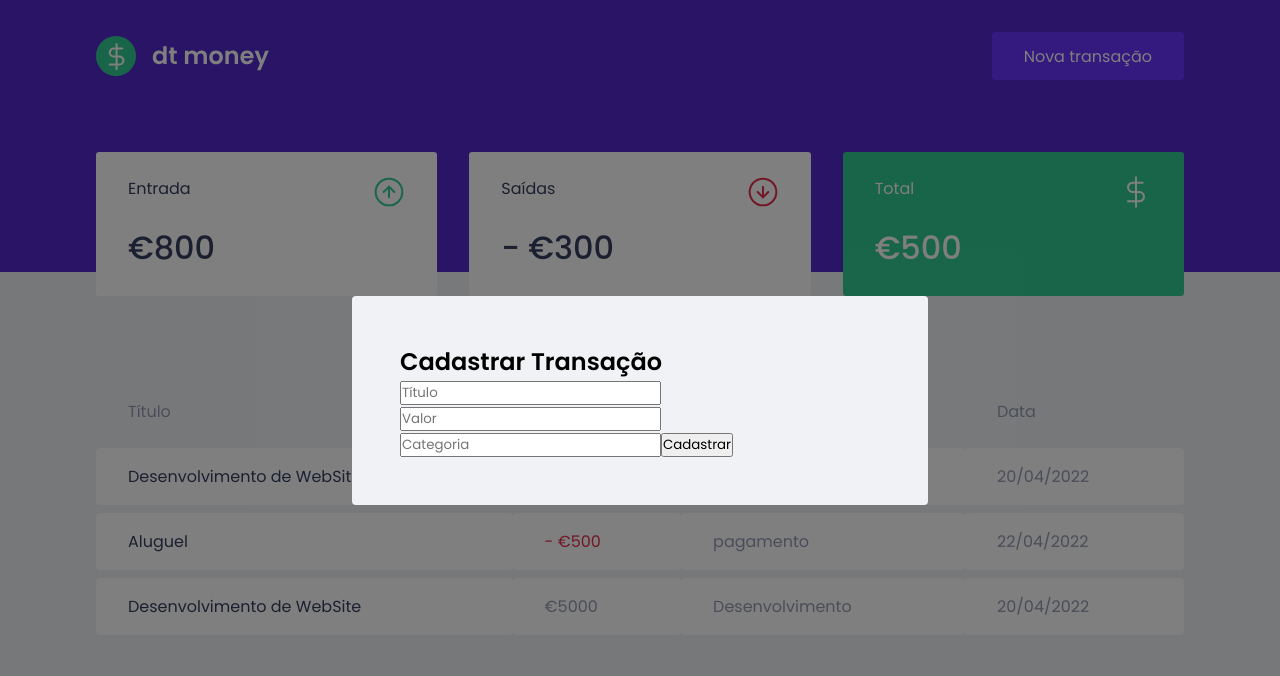
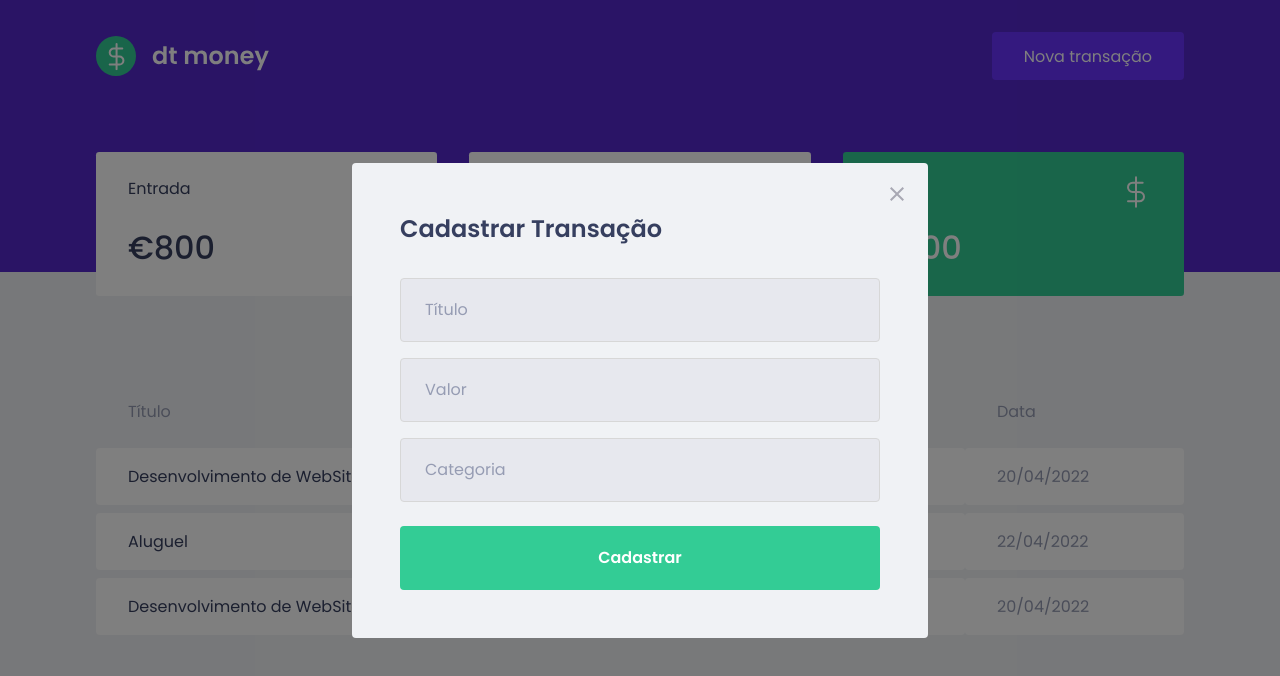
Before and after one commit to felipeat07/dtmoney, a React (Create React App) app: page / in a window 1280 px wide. Both pictures are taken after a click on the button "Nova transação". Shown: the top 676 px of the page. Built offline with nearby package versions, Linux system fonts and the light colour scheme; no server answers; what miragejs would draw is missing.

Commit message:
estilizando modal

```diff
--- a/src/components/NewTransactionModal/index.tsx
+++ b/src/components/NewTransactionModal/index.tsx
@@ -1,4 +1,5 @@
 import Modal from 'react-modal'
+import CloseImg from '../../assets/close.svg'
 import { Container } from './styles';
 
 interface NewTransactionModal{
@@ -14,6 +15,12 @@
         overlayClassName='react-modal-overlay'
         className='react-modal-content'
       >
+
+        <button type='button' onClick={onRequestClose} className='react-modal-close' >
+            <img src={CloseImg} alt="Fechar modal" />
+        </button>
+
+
         <Container>
           <h2>Cadastrar Transação</h2>
 
--- a/src/components/NewTransactionModal/styles.ts
+++ b/src/components/NewTransactionModal/styles.ts
@@ -2,5 +2,51 @@
 
 
 export const Container = styled.form`
+    h2{
+        color: var(--text-title);
+        font-size: 1.5rem;
+        margin-bottom: 2rem;
+    }
+
+    input{
+        width: 100%;
+        padding: 0 1.5rem;
+        height: 4rem;
+        border-radius: 0.25rem;
+
+        border: 1px solid #d7d7d7;
+        background: #e7e8ee;
+
+        font-weight: 400;
+        font-size: 1rem;
+
+        &::placeholder{
+            color: var(--text-body);
+        }
+
+        & + input {
+            margin-top: 1rem;
+        }
+    }
+
+
+    button[type="submit"]{
+        width: 100%;
+        padding: 0 1.5rem;
+        height: 4rem;
+        background: var(--green);
+        color: #fff;
+        border-radius: 0.25rem;
+        border: 0;
+        font-size: 1rem;
+        margin-top: 1.5rem;
+        transition: filter 0.2s;
+        font-weight: 600;
+
+        &:hover{
+            filter: brightness(0.9);
+        }
+    }
+
 
 `;
--- a/src/styles/global.ts
+++ b/src/styles/global.ts
@@ -80,5 +80,19 @@
         border-radius: 0.25rem;
     }
 
+    .react-modal-close{
+        position: absolute;
+        right: 1.5rem;
+        top: 1.5rem;
+        border: 0;
+        background: transparent;
+
+        transition: filter 0.2s;
+
+        &:hover{
+            filter: brightness(0.7);
+        }
+    }
+
 
 `
```
